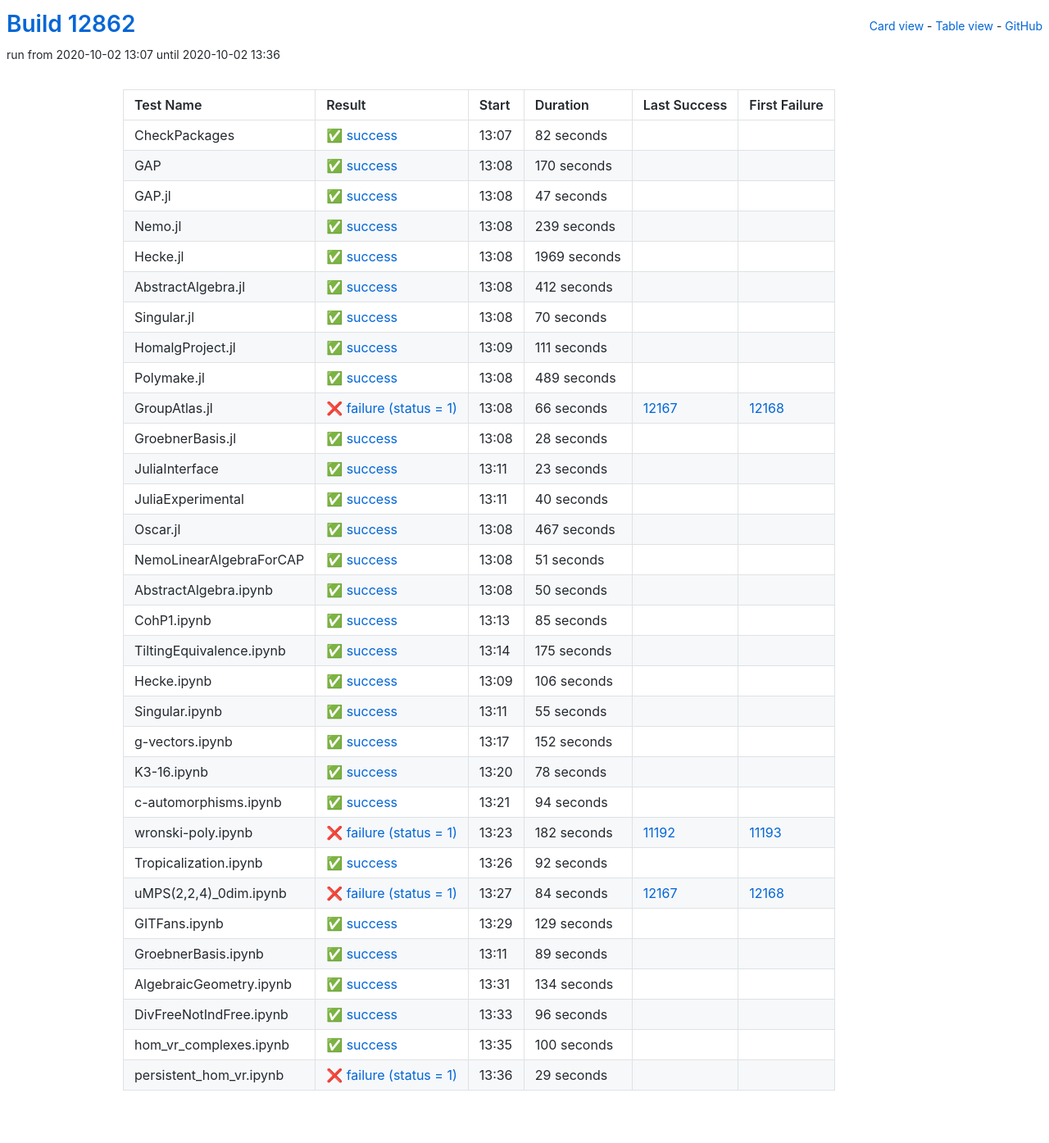
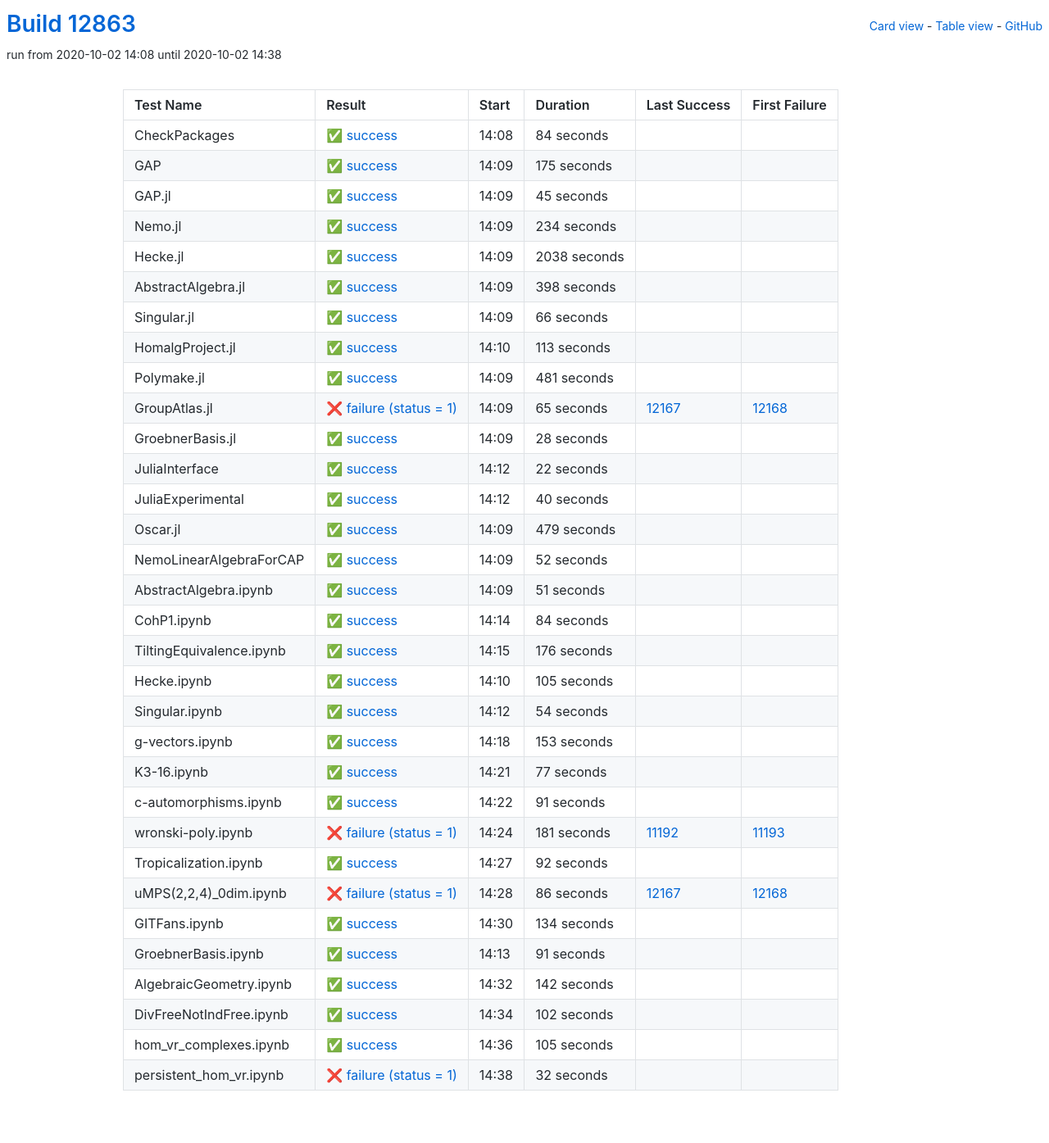
Before and after one commit to oscar-system/oscar-ci-status, a Jekyll site: the page built from table.html, in a window 1280 px wide. Shown: the whole page at 82% size. Built offline with Jekyll 4.4.1, drawn with Linux system fonts in a browser that asks for light colours.

Commit message:
Build #12863

```diff
--- a/_data/ci.yml
+++ b/_data/ci.yml
@@ -1,6 +1,6 @@
 ---
-build: 12862
-build_url: https://oscarci.mathematik.uni-kl.de/job/oscar/12862/
+build: 12863
+build_url: https://oscarci.mathematik.uni-kl.de/job/oscar/12863/
 job: oscar
 organization: oscar-system
 repo: oscar-ci-status
@@ -8,128 +8,128 @@
 tests:
 - name: CheckPackages
   id: checkpackages
-  log: https://oscarci.mathematik.uni-kl.de/job/oscar/12862/artifact/logs/build-12862/CheckPackages.log
-  start: 2020-10-02 13:07
+  log: https://oscarci.mathematik.uni-kl.de/job/oscar/12863/artifact/logs/build-12863/CheckPackages.log
+  start: 2020-10-02 14:08
   success: true
   exitcode: 0
   status: success
-  duration: 82
+  duration: 84
   last_success: false
   last_success_url:
   first_failure: false
   first_failure_url:
 - name: GAP
   id: gap
-  log: https://oscarci.mathematik.uni-kl.de/job/oscar/12862/artifact/logs/build-12862/GAP.log
-  start: 2020-10-02 13:08
+  log: https://oscarci.mathematik.uni-kl.de/job/oscar/12863/artifact/logs/build-12863/GAP.log
+  start: 2020-10-02 14:09
   success: true
   exitcode: 0
   status: success
-  duration: 170
+  duration: 175
   last_success: false
   last_success_url:
   first_failure: false
   first_failure_url:
 - name: GAP.jl
   id: gap-jl
-  log: https://oscarci.mathematik.uni-kl.de/job/oscar/12862/artifact/logs/build-12862/GAP.jl.log
-  start: 2020-10-02 13:08
+  log: https://oscarci.mathematik.uni-kl.de/job/oscar/12863/artifact/logs/build-12863/GAP.jl.log
+  start: 2020-10-02 14:09
   success: true
   exitcode: 0
   status: success
-  duration: 47
+  duration: 45
   last_success: false
   last_success_url:
   first_failure: false
   first_failure_url:
 - name: Nemo.jl
   id: nemo-jl
-  log: https://oscarci.mathematik.uni-kl.de/job/oscar/12862/artifact/logs/build-12862/Nemo.jl.log
-  start: 2020-10-02 13:08
+  log: https://oscarci.mathematik.uni-kl.de/job/oscar/12863/artifact/logs/build-12863/Nemo.jl.log
+  start: 2020-10-02 14:09
   success: true
   exitcode: 0
   status: success
-  duration: 239
+  duration: 234
   last_success: false
   last_success_url:
   first_failure: false
   first_failure_url:
 - name: Hecke.jl
   id: hecke-jl
-  log: https://oscarci.mathematik.uni-kl.de/job/oscar/12862/artifact/logs/build-12862/Hecke.jl.log
-  start: 2020-10-02 13:08
+  log: https://oscarci.mathematik.uni-kl.de/job/oscar/12863/artifact/logs/build-12863/Hecke.jl.log
+  start: 2020-10-02 14:09
   success: true
   exitcode: 0
   status: success
-  duration: 1969
+  duration: 2038
   last_success: false
   last_success_url:
   first_failure: false
   first_failure_url:
 - name: AbstractAlgebra.jl
   id: abstractalgebra-jl
-  log: https://oscarci.mathematik.uni-kl.de/job/oscar/12862/artifact/logs/build-12862/AbstractAlgebra.jl.log
-  start: 2020-10-02 13:08
+  log: https://oscarci.mathematik.uni-kl.de/job/oscar/12863/artifact/logs/build-12863/AbstractAlgebra.jl.log
+  start: 2020-10-02 14:09
   success: true
   exitcode: 0
   status: success
-  duration: 412
+  duration: 398
   last_success: false
   last_success_url:
   first_failure: false
   first_failure_url:
 - name: Singular.jl
   id: singular-jl
-  log: https://oscarci.mathematik.uni-kl.de/job/oscar/12862/artifact/logs/build-12862/Singular.jl.log
-  start: 2020-10-02 13:08
+  log: https://oscarci.mathematik.uni-kl.de/job/oscar/12863/artifact/logs/build-12863/Singular.jl.log
+  start: 2020-10-02 14:09
   success: true
   exitcode: 0
   status: success
-  duration: 70
+  duration: 66
   last_success: false
   last_success_url:
   first_failure: false
   first_failure_url:
 - name: HomalgProject.jl
   id: homalgproject-jl
-  log: https://oscarci.mathematik.uni-kl.de/job/oscar/12862/artifact/logs/build-12862/HomalgProject.jl.log
-  start: 2020-10-02 13:09
+  log: https://oscarci.mathematik.uni-kl.de/job/oscar/12863/artifact/logs/build-12863/HomalgProject.jl.log
+  start: 2020-10-02 14:10
   success: true
   exitcode: 0
   status: success
-  duration: 111
+  duration: 113
   last_success: false
   last_success_url:
   first_failure: false
   first_failure_url:
 - name: Polymake.jl
   id: polymake-jl
-  log: https://oscarci.mathematik.uni-kl.de/job/oscar/12862/artifact/logs/build-12862/Polymake.jl.log
-  start: 2020-10-02 13:08
+  log: https://oscarci.mathematik.uni-kl.de/job/oscar/12863/artifact/logs/build-12863/Polymake.jl.log
+  start: 2020-10-02 14:09
   success: true
   exitcode: 0
   status: success
-  duration: 489
+  duration: 481
   last_success: false
   last_success_url:
   first_failure: false
   first_failure_url:
 - name: GroupAtlas.jl
   id: groupatlas-jl
-  log: https://oscarci.mathematik.uni-kl.de/job/oscar/12862/artifact/logs/build-12862/GroupAtlas.jl.log
-  start: 2020-10-02 13:08
+  log: https://oscarci.mathematik.uni-kl.de/job/oscar/12863/artifact/logs/build-12863/GroupAtlas.jl.log
+  start: 2020-10-02 14:09
   success: false
   exitcode: 1
   status: failure
-  duration: 66
+  duration: 65
   last_success: 12167
   last_success_url: https://oscarci.mathematik.uni-kl.de/job/oscar/12167/
   first_failure: 12168
   first_failure_url: https://oscarci.mathematik.uni-kl.de/job/oscar/12168/
 - name: GroebnerBasis.jl
   id: groebnerbasis-jl
-  log: https://oscarci.mathematik.uni-kl.de/job/oscar/12862/artifact/logs/build-12862/GroebnerBasis.jl.log
-  start: 2020-10-02 13:08
+  log: https://oscarci.mathematik.uni-kl.de/job/oscar/12863/artifact/logs/build-12863/GroebnerBasis.jl.log
+  start: 2020-10-02 14:09
   success: true
   exitcode: 0
   status: success
@@ -140,20 +140,20 @@
   first_failure_url:
 - name: JuliaInterface
   id: juliainterface
-  log: https://oscarci.mathematik.uni-kl.de/job/oscar/12862/artifact/logs/build-12862/JuliaInterface.log
-  start: 2020-10-02 13:11
+  log: https://oscarci.mathematik.uni-kl.de/job/oscar/12863/artifact/logs/build-12863/JuliaInterface.log
+  start: 2020-10-02 14:12
   success: true
   exitcode: 0
   status: success
-  duration: 23
+  duration: 22
   last_success: false
   last_success_url:
   first_failure: false
   first_failure_url:
 - name: JuliaExperimental
   id: juliaexperimental
-  log: https://oscarci.mathematik.uni-kl.de/job/oscar/12862/artifact/logs/build-12862/JuliaExperimental.log
-  start: 2020-10-02 13:11
+  log: https://oscarci.mathematik.uni-kl.de/job/oscar/12863/artifact/logs/build-12863/JuliaExperimental.log
+  start: 2020-10-02 14:12
   success: true
   exitcode: 0
   status: success
@@ -164,20 +164,32 @@
   first_failure_url:
 - name: Oscar.jl
   id: oscar-jl
-  log: https://oscarci.mathematik.uni-kl.de/job/oscar/12862/artifact/logs/build-12862/Oscar.jl.log
-  start: 2020-10-02 13:08
+  log: https://oscarci.mathematik.uni-kl.de/job/oscar/12863/artifact/logs/build-12863/Oscar.jl.log
+  start: 2020-10-02 14:09
   success: true
   exitcode: 0
   status: success
-  duration: 467
+  duration: 479
   last_success: false
   last_success_url:
   first_failure: false
   first_failure_url:
 - name: NemoLinearAlgebraForCAP
   id: nemolinearalgebraforcap
-  log: https://oscarci.mathematik.uni-kl.de/job/oscar/12862/artifact/logs/build-12862/NemoLinearAlgebraForCAP.log
-  start: 2020-10-02 13:08
+  log: https://oscarci.mathematik.uni-kl.de/job/oscar/12863/artifact/logs/build-12863/NemoLinearAlgebraForCAP.log
+  start: 2020-10-02 14:09
+  success: true
+  exitcode: 0
+  status: success
+  duration: 52
+  last_success: false
+  last_success_url:
+  first_failure: false
+  first_failure_url:
+- name: AbstractAlgebra.ipynb
+  id: abstractalgebra-ipynb
+  log: https://oscarci.mathematik.uni-kl.de/job/oscar/12863/artifact/logs/build-12863/AbstractAlgebra.ipynb.log
+  start: 2020-10-02 14:09
   success: true
   exitcode: 0
   status: success
@@ -186,118 +198,106 @@
   last_success_url:
   first_failure: false
   first_failure_url:
-- name: AbstractAlgebra.ipynb
-  id: abstractalgebra-ipynb
-  log: https://oscarci.mathematik.uni-kl.de/job/oscar/12862/artifact/logs/build-12862/AbstractAlgebra.ipynb.log
-  start: 2020-10-02 13:08
+- name: CohP1.ipynb
+  id: cohp1-ipynb
+  log: https://oscarci.mathematik.uni-kl.de/job/oscar/12863/artifact/logs/build-12863/CohP1.ipynb.log
+  start: 2020-10-02 14:14
   success: true
   exitcode: 0
   status: success
-  duration: 50
-  last_success: false
-  last_success_url:
-  first_failure: false
-  first_failure_url:
-- name: CohP1.ipynb
-  id: cohp1-ipynb
-  log: https://oscarci.mathematik.uni-kl.de/job/oscar/12862/artifact/logs/build-12862/CohP1.ipynb.log
-  start: 2020-10-02 13:13
-  success: true
-  exitcode: 0
-  status: success
-  duration: 85
+  duration: 84
   last_success: false
   last_success_url:
   first_failure: false
   first_failure_url:
 - name: TiltingEquivalence.ipynb
   id: tiltingequivalence-ipynb
-  log: https://oscarci.mathematik.uni-kl.de/job/oscar/12862/artifact/logs/build-12862/TiltingEquivalence.ipynb.log
-  start: 2020-10-02 13:14
+  log: https://oscarci.mathematik.uni-kl.de/job/oscar/12863/artifact/logs/build-12863/TiltingEquivalence.ipynb.log
+  start: 2020-10-02 14:15
   success: true
   exitcode: 0
   status: success
-  duration: 175
+  duration: 176
   last_success: false
   last_success_url:
   first_failure: false
   first_failure_url:
 - name: Hecke.ipynb
   id: hecke-ipynb
-  log: https://oscarci.mathematik.uni-kl.de/job/oscar/12862/artifact/logs/build-12862/Hecke.ipynb.log
-  start: 2020-10-02 13:09
+  log: https://oscarci.mathematik.uni-kl.de/job/oscar/12863/artifact/logs/build-12863/Hecke.ipynb.log
+  start: 2020-10-02 14:10
   success: true
   exitcode: 0
   status: success
-  duration: 106
+  duration: 105
   last_success: false
   last_success_url:
   first_failure: false
   first_failure_url:
 - name: Singular.ipynb
   id: singular-ipynb
-  log: https://oscarci.mathematik.uni-kl.de/job/oscar/12862/artifact/logs/build-12862/Singular.ipynb.log
-  start: 2020-10-02 13:11
+  log: https://oscarci.mathematik.uni-kl.de/job/oscar/12863/artifact/logs/build-12863/Singular.ipynb.log
+  start: 2020-10-02 14:12
   success: true
   exitcode: 0
   status: success
-  duration: 55
+  duration: 54
   last_success: false
   last_success_url:
   first_failure: false
   first_failure_url:
 - name: g-vectors.ipynb
   id: g-vectors-ipynb
-  log: https://oscarci.mathematik.uni-kl.de/job/oscar/12862/artifact/logs/build-12862/g-vectors.ipynb.log
-  start: 2020-10-02 13:17
+  log: https://oscarci.mathematik.uni-kl.de/job/oscar/12863/artifact/logs/build-12863/g-vectors.ipynb.log
+  start: 2020-10-02 14:18
   success: true
   exitcode: 0
   status: success
-  duration: 152
+  duration: 153
   last_success: false
   last_success_url:
   first_failure: false
   first_failure_url:
 - name: K3-16.ipynb
   id: k3-16-ipynb
-  log: https://oscarci.mathematik.uni-kl.de/job/oscar/12862/artifact/logs/build-12862/K3-16.ipynb.log
-  start: 2020-10-02 13:20
+  log: https://oscarci.mathematik.uni-kl.de/job/oscar/12863/artifact/logs/build-12863/K3-16.ipynb.log
+  start: 2020-10-02 14:21
   success: true
   exitcode: 0
   status: success
-  duration: 78
+  duration: 77
   last_success: false
   last_success_url:
   first_failure: false
   first_failure_url:
 - name: c-automorphisms.ipynb
   id: c-automorphisms-ipynb
-  log: https://oscarci.mathematik.uni-kl.de/job/oscar/12862/artifact/logs/build-12862/c-automorphisms.ipynb.log
-  start: 2020-10-02 13:21
+  log: https://oscarci.mathematik.uni-kl.de/job/oscar/12863/artifact/logs/build-12863/c-automorphisms.ipynb.log
+  start: 2020-10-02 14:22
   success: true
   exitcode: 0
   status: success
-  duration: 94
+  duration: 91
   last_success: false
   last_success_url:
   first_failure: false
   first_failure_url:
 - name: wronski-poly.ipynb
   id: wronski-poly-ipynb
-  log: https://oscarci.mathematik.uni-kl.de/job/oscar/12862/artifact/logs/build-12862/wronski-poly.ipynb.log
-  start: 2020-10-02 13:23
+  log: https://oscarci.mathematik.uni-kl.de/job/oscar/12863/artifact/logs/build-12863/wronski-poly.ipynb.log
+  start: 2020-10-02 14:24
   success: false
   exitcode: 1
   status: failure
-  duration: 182
+  duration: 181
   last_success: 11192
   last_success_url: https://oscarci.mathematik.uni-kl.de/job/oscar/11192/
   first_failure: 11193
   first_failure_url: https://oscarci.mathematik.uni-kl.de/job/oscar/11193/
 - name: Tropicalization.ipynb
   id: tropicalization-ipynb
-  log: https://oscarci.mathematik.uni-kl.de/job/oscar/12862/artifact/logs/build-12862/Tropicalization.ipynb.log
-  start: 2020-10-02 13:26
+  log: https://oscarci.mathematik.uni-kl.de/job/oscar/12863/artifact/logs/build-12863/Tropicalization.ipynb.log
+  start: 2020-10-02 14:27
   success: true
   exitcode: 0
   status: success
@@ -308,44 +308,20 @@
   first_failure_url:
 - name: uMPS(2,2,4)_0dim.ipynb
   id: umps-2-2-4-0dim-ipynb
-  log: https://oscarci.mathematik.uni-kl.de/job/oscar/12862/artifact/logs/build-12862/uMPS-2-2-4-_0dim.ipynb.log
-  start: 2020-10-02 13:27
+  log: https://oscarci.mathematik.uni-kl.de/job/oscar/12863/artifact/logs/build-12863/uMPS-2-2-4-_0dim.ipynb.log
+  start: 2020-10-02 14:28
   success: false
   exitcode: 1
   status: failure
-  duration: 84
+  duration: 86
   last_success: 12167
   last_success_url: https://oscarci.mathematik.uni-kl.de/job/oscar/12167/
   first_failure: 12168
   first_failure_url: https://oscarci.mathematik.uni-kl.de/job/oscar/12168/
 - name: GITFans.ipynb
   id: gitfans-ipynb
-  log: https://oscarci.mathematik.uni-kl.de/job/oscar/12862/artifact/logs/build-12862/GITFans.ipynb.log
-  start: 2020-10-02 13:29
-  success: true
-  exitcode: 0
-  status: success
-  duration: 129
-  last_success: false
-  last_success_url:
-  first_failure: false
-  first_failure_url:
-- name: GroebnerBasis.ipynb
-  id: groebnerbasis-ipynb
-  log: https://oscarci.mathematik.uni-kl.de/job/oscar/12862/artifact/logs/build-12862/GroebnerBasis.ipynb.log
-  start: 2020-10-02 13:11
-  success: true
-  exitcode: 0
-  status: success
-  duration: 89
-  last_success: false
-  last_success_url:
-  first_failure: false
-  first_failure_url:
-- name: AlgebraicGeometry.ipynb
-  id: algebraicgeometry-ipynb
-  log: https://oscarci.mathematik.uni-kl.de/job/oscar/12862/artifact/logs/build-12862/AlgebraicGeometry.ipynb.log
-  start: 2020-10-02 13:31
+  log: https://oscarci.mathematik.uni-kl.de/job/oscar/12863/artifact/logs/build-12863/GITFans.ipynb.log
+  start: 2020-10-02 14:30
   success: true
   exitcode: 0
   status: success
@@ -354,38 +330,62 @@
   last_success_url:
   first_failure: false
   first_failure_url:
-- name: DivFreeNotIndFree.ipynb
-  id: divfreenotindfree-ipynb
-  log: https://oscarci.mathematik.uni-kl.de/job/oscar/12862/artifact/logs/build-12862/DivFreeNotIndFree.ipynb.log
-  start: 2020-10-02 13:33
+- name: GroebnerBasis.ipynb
+  id: groebnerbasis-ipynb
+  log: https://oscarci.mathematik.uni-kl.de/job/oscar/12863/artifact/logs/build-12863/GroebnerBasis.ipynb.log
+  start: 2020-10-02 14:13
   success: true
   exitcode: 0
   status: success
-  duration: 96
+  duration: 91
+  last_success: false
+  last_success_url:
+  first_failure: false
+  first_failure_url:
+- name: AlgebraicGeometry.ipynb
+  id: algebraicgeometry-ipynb
+  log: https://oscarci.mathematik.uni-kl.de/job/oscar/12863/artifact/logs/build-12863/AlgebraicGeometry.ipynb.log
+  start: 2020-10-02 14:32
+  success: true
+  exitcode: 0
+  status: success
+  duration: 142
+  last_success: false
+  last_success_url:
+  first_failure: false
+  first_failure_url:
+- name: DivFreeNotIndFree.ipynb
+  id: divfreenotindfree-ipynb
+  log: https://oscarci.mathematik.uni-kl.de/job/oscar/12863/artifact/logs/build-12863/DivFreeNotIndFree.ipynb.log
+  start: 2020-10-02 14:34
+  success: true
+  exitcode: 0
+  status: success
+  duration: 102
   last_success: false
   last_success_url:
   first_failure: false
   first_failure_url:
 - name: hom_vr_complexes.ipynb
   id: hom-vr-complexes-ipynb
-  log: https://oscarci.mathematik.uni-kl.de/job/oscar/12862/artifact/logs/build-12862/hom_vr_complexes.ipynb.log
-  start: 2020-10-02 13:35
+  log: https://oscarci.mathematik.uni-kl.de/job/oscar/12863/artifact/logs/build-12863/hom_vr_complexes.ipynb.log
+  start: 2020-10-02 14:36
   success: true
   exitcode: 0
   status: success
-  duration: 100
+  duration: 105
   last_success: false
   last_success_url:
   first_failure: false
   first_failure_url:
 - name: persistent_hom_vr.ipynb
   id: persistent-hom-vr-ipynb
-  log: https://oscarci.mathematik.uni-kl.de/job/oscar/12862/artifact/logs/build-12862/persistent_hom_vr.ipynb.log
-  start: 2020-10-02 13:36
+  log: https://oscarci.mathematik.uni-kl.de/job/oscar/12863/artifact/logs/build-12863/persistent_hom_vr.ipynb.log
+  start: 2020-10-02 14:38
   success: false
   exitcode: 1
   status: failure
-  duration: 29
+  duration: 32
   last_success: false
   last_success_url:
   first_failure: false
```
Also changed, not shown: README.md.
